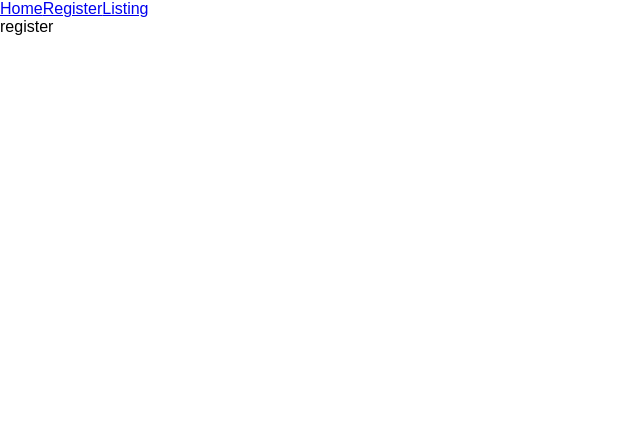
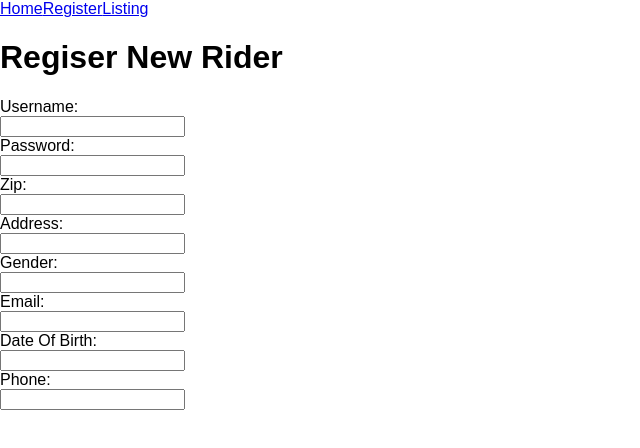
Before and after one commit to dralan92/xmtb-ReactReduxRouter, a React (Create React App) app: page /register in a window 1280 px wide. Shown: the top 448 px of the page, without its empty margins (0-640 px from the left). Built offline with nearby package versions, Linux system fonts and the light colour scheme.

Commit message:
Added reg form for just typing

```diff
--- a/src/components/Register.js
+++ b/src/components/Register.js
@@ -1,10 +1,68 @@
 import React, { Component } from 'react'
 
 class Register extends Component {
+
+  constructor(props){
+    super(props);
+    this.state={
+      username:'',
+      password:'',
+      zip:'',
+      address: '',
+
+      gender:'',
+      email:'',
+      date_of_birth:'',
+      phone:''
+    };
+
+    this.onChange = this.onChange.bind(this);
+  }
+
+  onChange(e){
+
+    this.setState({[e.target.name]: e.target.value });
+  }
+
   render() {
     return (
       <div>
-        register
+       <h1>Regiser New Rider</h1>
+       <form>
+         <div>
+           <label> Username: </label><br/>
+           <input type='text' name='username' onChange={this.onChange} value={this.state.username} />
+         </div>
+         <div>
+           <label> Password: </label><br/>
+           <input type='password' name='password' onChange={this.onChange} value={this.state.password}/>
+         </div>
+         <div>
+           <label> Zip: </label><br/>
+           <input type='text' name='zip' onChange={this.onChange} value={this.state.zip} />
+         </div>
+         <div>
+           <label> Address: </label><br/>
+           <input type='text' name='address' onChange={this.onChange} value={this.state.address} />
+         </div>
+
+         <div>
+           <label> Gender: </label><br/>
+           <input type='text' name='gender' onChange={this.onChange} value={this.state.gender} />
+         </div>
+         <div>
+           <label> Email: </label><br/>
+           <input type='text' name='email' onChange={this.onChange} value={this.state.email} />
+         </div>
+         <div>
+           <label> Date Of Birth: </label><br/>
+           <input type='text' name='date_of_birth' onChange={this.onChange} value={this.state.date_of_birth} />
+         </div>
+         <div>
+           <label> Phone: </label><br/>
+           <input type='text' name='phone' onChange={this.onChange} value={this.state.phone} />
+         </div>
+       </form>
       </div>
     )
   }
```
